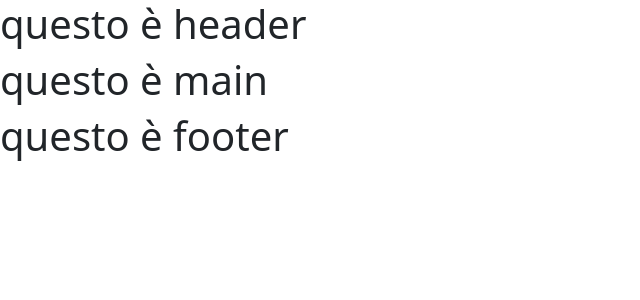
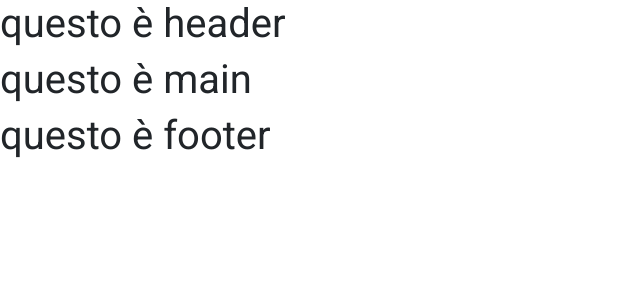
Before and after one commit to erikvella/proj-html-vuejs, a Vue app: page / in a window 1280 px wide. Shown: the top 300 px of the page, without its empty margins (0-640 px from the left). Built offline with nearby package versions, Linux system fonts and the light colour scheme.

Commit message:
[add] font source roboto

```diff
--- a/package.json
+++ b/package.json
@@ -9,6 +9,7 @@
     "preview": "vite preview"
   },
   "dependencies": {
+    "@fontsource/roboto": "^5.0.8",
     "bootstrap": "^5.3.2",
     "vue": "^3.3.4"
   },
--- a/src/scss/main.scss
+++ b/src/scss/main.scss
@@ -1 +1,9 @@
 @import 'bootstrap/scss/bootstrap';
+@import '@fontsource/roboto';
+@import '@fontsource/roboto/700.css';
+
+body {
+  font-family: 'Roboto', sans-serif;
+}
+
+// salvo la mia palette di colori che serviranno nel progetto
```
Also changed, not shown: 1 other file (tests, documents, lock files or other folders).
